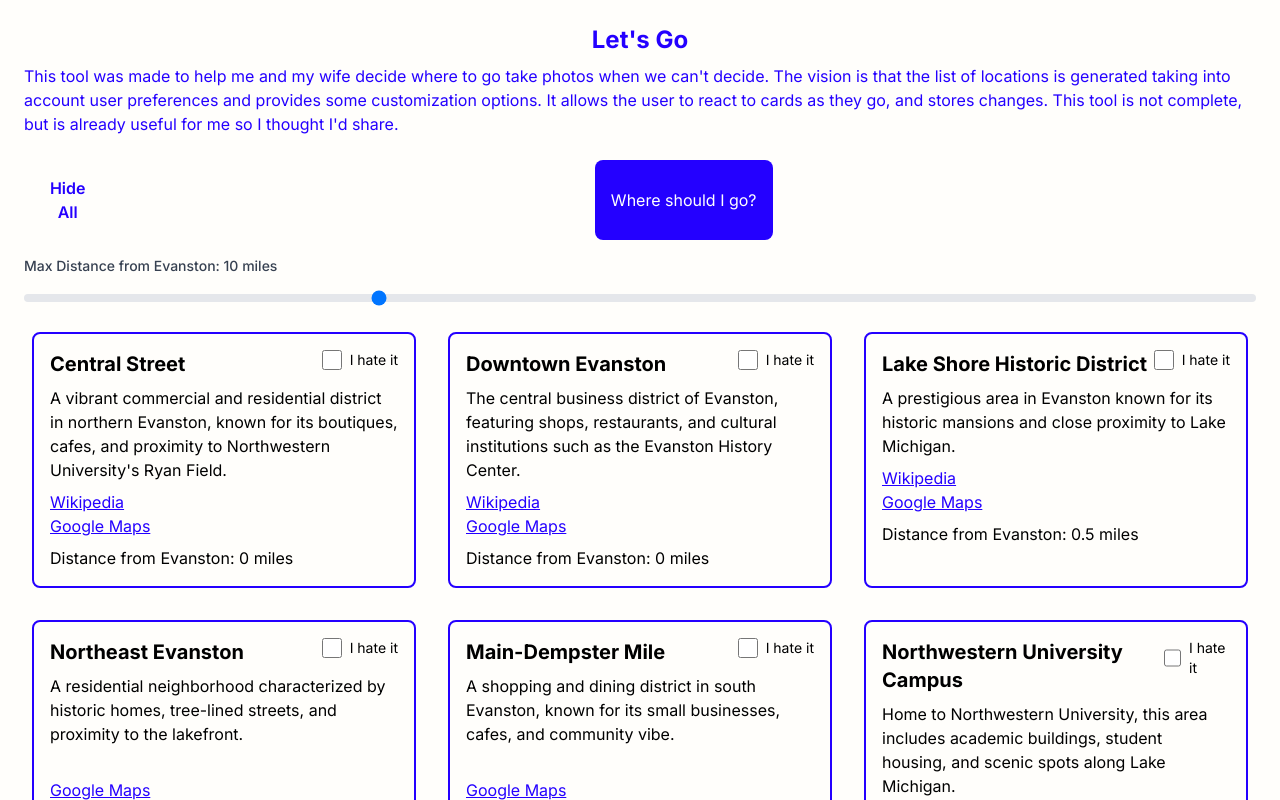
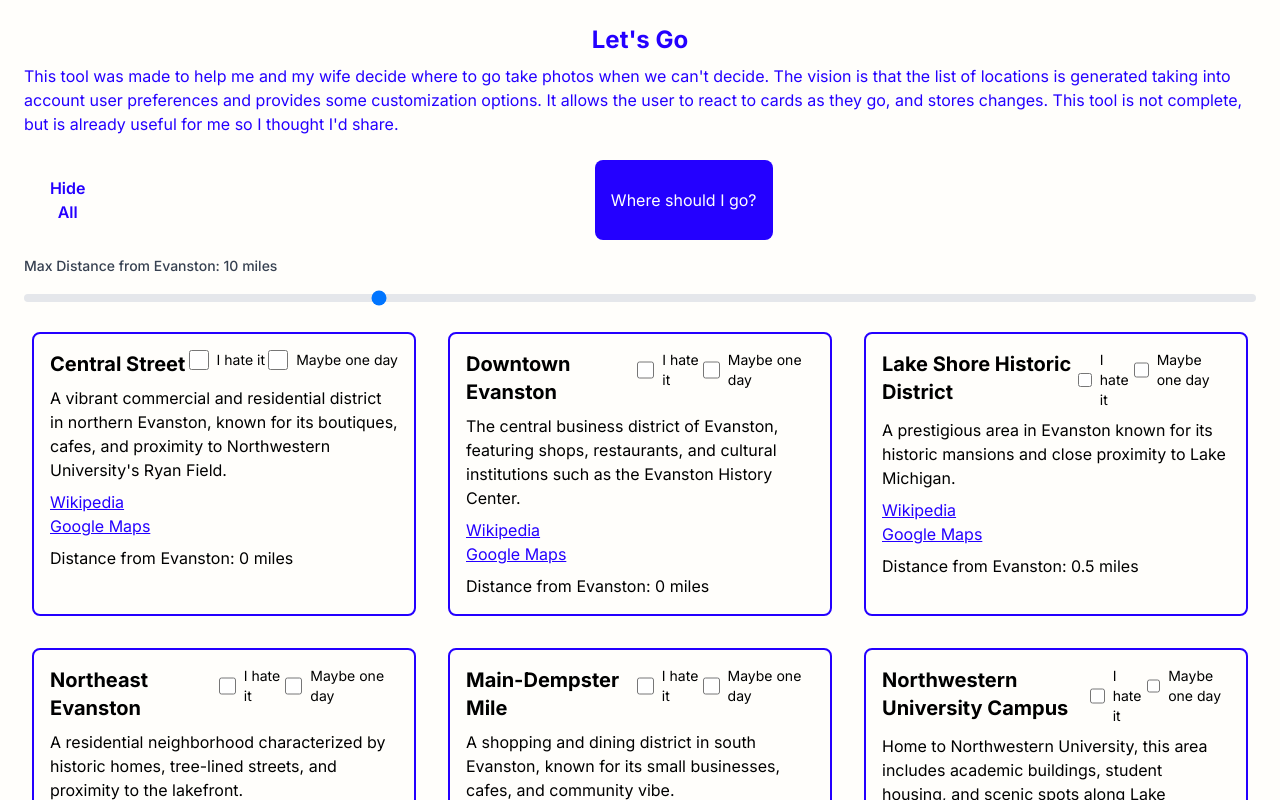
Before and after one commit to chedgo/home, a Next.js app: page /lets-go in a window 1280 px wide. Both pictures are taken after a click on the button "Show All". Shown: the top 800 px of the page. Built offline with nearby package versions, Linux system fonts and the light colour scheme; a web font is replaced by a local one.

Commit message:
add snooze feature

```diff
--- a/src/app/lets-go/page.tsx
+++ b/src/app/lets-go/page.tsx
@@ -1,5 +1,5 @@
 'use client';
-import { useState, useCallback } from 'react';
+import { useState, useCallback, useEffect, useMemo, useRef } from 'react';
 import locations from '../chicago_neighborhoods.json';
 import useLocalStorage from '../../hooks/useLocalStorage';
 
@@ -9,31 +9,70 @@ type Location = {
   wikipedia_link?: string | null;
   google_maps_link?: string;
   distance_from_evanston: number;
+  snoozedUntil?: number;
 };
-
 
 function LocationCard({
   location,
   onHide,
+  onSnooze,
+  isHidden,
 }: {
   location: Location;
   onHide: (name: string) => void;
+  onSnooze: (name: string) => void;
+  isHidden: boolean;
 }) {
+  const [mounted, setMounted] = useState(false);
+  const [localIsHidden, setLocalIsHidden] = useState(isHidden);
+
+  useEffect(() => {
+    setMounted(true);
+    setLocalIsHidden(isHidden);
+  }, [isHidden]);
+
+  const handleHideChange = () => {
+    setLocalIsHidden(!localIsHidden);
+    onHide(location.name);
+  };
+
+  const isSnoozed = useMemo(() => {
+    return mounted && location.snoozedUntil !== undefined && location.snoozedUntil > Date.now();
+  }, [mounted, location.snoozedUntil]);
+
+  const snoozedUntilDate = useMemo(() => {
+    if (isSnoozed && location.snoozedUntil) {
+      return new Date(location.snoozedUntil).toLocaleDateString();
+    }
+    return null;
+  }, [isSnoozed, location.snoozedUntil]);
+
   return (
     <div className="border-2 border-primary p-4 m-2 rounded-lg transition-shadow duration-300">
       <div className="flex justify-between items-start mb-2">
         <h2 className="text-xl font-bold">{location.name}</h2>
-        <label
-          className="flex items-center"
-          title="Never show again"
-        >
+        {mounted && (
+          <>
+            <label className="flex items-center" title="Never show again">
               <input
                 type="checkbox"
                 className="form-checkbox h-5 w-5 text-primary"
-            onChange={() => onHide(location.name)}
+                onChange={handleHideChange}
+                checked={localIsHidden}
               />
               <span className="ml-2 text-sm">I hate it</span>
             </label>
+            <label className="flex items-center" title="Snooze for 3 months">
+              <input
+                type="checkbox"
+                className="form-checkbox h-5 w-5 text-secondary"
+                onChange={() => onSnooze(location.name)}
+                checked={isSnoozed}
+              />
+              <span className="ml-2 text-sm">Maybe one day</span>
+            </label>
+          </>
+        )}
       </div>
       <p className="mb-2">{location.description}</p>
       {location.wikipedia_link && (
@@ -58,6 +97,11 @@ function LocationCard({
       <p className="mt-2">
         Distance from Evanston: {location.distance_from_evanston || 0} miles
       </p>
+      {isSnoozed && snoozedUntilDate && (
+        <p className="mt-2 text-sm text-gray-500">
+          Snoozed until: {snoozedUntilDate}
+        </p>
+      )}
     </div>
   );
 }
@@ -78,31 +122,110 @@ export default function Playground() {
   };
   const [locationPreferences, setLocationPreferences] = useLocalStorage(
     'locationPreferences',
-    { hidden: [] }
+    { hidden: [], snoozed: {} }
   );
-  const filteredLocations: Location[] = locations.filter(
-    (location: Location) => {
+  const [isClient, setIsClient] = useState(false);
+
+  useEffect(() => {
+    setIsClient(true);
+  }, []);
+
+  const getLocationWithSnoozedUntil = useCallback((location: Location) => {
+    const snoozedUntil = locationPreferences.snoozed[location.name];
+    return {
+      ...location,
+      snoozedUntil: snoozedUntil ? Number(snoozedUntil) : undefined,
+    };
+  }, [locationPreferences.snoozed]);
+
+  const filteredLocations = useMemo(() => {
+    if (!isClient) return [];
+    return locations.filter((location: Location) => {
       const distanceIsInRange = location.distance_from_evanston <= maxDistance;
       const isHidden = locationPreferences.hidden.includes(location.name);
       return distanceIsInRange && !isHidden;
-    }
-  );
+    }).map(getLocationWithSnoozedUntil);
+  }, [maxDistance, locationPreferences, isClient, getLocationWithSnoozedUntil]);
+
+  const isLocationSnoozed = useCallback((location: Location) => {
+    const snoozedUntil = locationPreferences.snoozed[location.name];
+    return snoozedUntil && Number(snoozedUntil) > Date.now();
+  }, [locationPreferences.snoozed]);
+
+  const hiddenLocations = useMemo(() => {
+    if (!isClient) return [];
+    return locations
+      .filter((location: Location) =>
+        locationPreferences.hidden.includes(location.name) || isLocationSnoozed(location)
+      )
+      .map(getLocationWithSnoozedUntil);
+  }, [locationPreferences.hidden, locationPreferences.snoozed, isClient, getLocationWithSnoozedUntil, isLocationSnoozed]);
 
   const handleHideLocation = useCallback(
     (name: string) => {
-      setLocationPreferences((prev: { hidden: string[] }) => ({
+      setLocationPreferences(
+        (prev: { hidden: string[]; snoozed: Record<string, number> }) => {
+          const isCurrentlyHidden = prev.hidden.includes(name);
+          const updatedHidden = isCurrentlyHidden
+            ? prev.hidden.filter((loc) => loc !== name)
+            : [...prev.hidden, name];
+          return {
             ...prev,
-        hidden: prev.hidden.includes(name)
-          ? prev.hidden.filter((loc: string) => loc !== name)
-          : [...prev.hidden, name],
-      }));
+            hidden: updatedHidden,
+          };
+        }
+      );
     },
     [setLocationPreferences]
   );
 
-  const hiddenLocations: Location[] = locations.filter((location: Location) =>
-    locationPreferences.hidden.includes(location.name)
+  const handleSnoozeLocation = useCallback(
+    (name: string) => {
+      setLocationPreferences(
+        (prev: { hidden: string[]; snoozed: Record<string, number> }) => {
+          const now = Date.now();
+          const threeMonthsFromNow = now + 90 * 24 * 60 * 60 * 1000;
+          return {
+            ...prev,
+            snoozed: {
+              ...prev.snoozed,
+              [name]:
+                prev.snoozed[name] && prev.snoozed[name] > now
+                  ? undefined
+                  : threeMonthsFromNow,
+            },
+          };
+        }
       );
+    },
+    [setLocationPreferences]
+  );
+
+  useEffect(() => {
+    // Remove expired snoozes
+    const now = Date.now();
+    const updatedSnoozed = Object.fromEntries(
+      Object.entries(locationPreferences.snoozed).filter(
+        ([_, value]) => typeof value === 'number' && value > now
+      )
+    );
+    if (
+      JSON.stringify(updatedSnoozed) !==
+      JSON.stringify(locationPreferences.snoozed)
+    ) {
+      setLocationPreferences(
+        (prev: { hidden: string[]; snoozed: Record<string, number> }) => ({
+          ...prev,
+          snoozed: updatedSnoozed,
+        })
+      );
+    }
+  }, [locationPreferences.snoozed, setLocationPreferences]);
+
+  const hiddenLocationsRef = useRef(hiddenLocations);
+  useEffect(() => {
+    hiddenLocationsRef.current = hiddenLocations;
+  }, [hiddenLocations]);
 
   return (
     <div className="p-6 w-full">
@@ -159,6 +282,8 @@ export default function Playground() {
               key={index}
               location={location}
               onHide={handleHideLocation}
+              onSnooze={handleSnoozeLocation}
+              isHidden={locationPreferences.hidden.includes(location.name)}
             />
           ))}
         </div>
@@ -167,8 +292,10 @@ export default function Playground() {
         <div className="mt-4">
           <LocationCard
             key={randomLocation.name}
-            location={randomLocation}
+            location={getLocationWithSnoozedUntil(randomLocation)}
             onHide={handleHideLocation}
+            onSnooze={handleSnoozeLocation}
+            isHidden={false}
           />
         </div>
       )}
@@ -177,19 +304,21 @@ export default function Playground() {
           className="rounded-lg p-4 text-primary font-semibold"
           onClick={() => setShowHiddenCards(!showHiddenCards)}
         >
-          {showHiddenCards ? 'Hide' : 'Show'} Hidden Locations (
-          {hiddenLocations.length})
+          {showHiddenCards ? 'Hide' : 'Show'} Hidden and Snoozed Locations
+          {isClient && ` (${hiddenLocations.length})`}
         </button>
 
         {showHiddenCards && hiddenLocations.length > 0 && (
           <div className="mt-4">
-            <h2 className="text-xl font-bold mb-4">Hidden Locations</h2>
+            <h2 className="text-xl font-bold mb-4">Hidden and Snoozed Locations</h2>
             <div className="grid grid-cols-1 md:grid-cols-2 lg:grid-cols-3 gap-4">
               {hiddenLocations.map((location, index) => (
                 <LocationCard
                   key={index}
                   location={location}
                   onHide={handleHideLocation}
+                  onSnooze={handleSnoozeLocation}
+                  isHidden={locationPreferences.hidden.includes(location.name)}
                 />
               ))}
             </div>
--- a/src/hooks/useLocalStorage.js
+++ b/src/hooks/useLocalStorage.js
@@ -1,31 +1,47 @@
-import { useState, useEffect } from 'react';
+import { useState, useEffect, useCallback, useRef } from 'react';
 
 const useLocalStorage = (key, initialValue) => {
-  const [state, setState] = useState(initialValue);
+  // Initialize state with value from localStorage or initialValue
+  const [state, setState] = useState(() => {
+    try {
+      const item = window.localStorage.getItem(key);
+      return item ? JSON.parse(item) : initialValue;
+    } catch (error) {
+      return initialValue;
+    }
+  });
 
-  useEffect(() => {
-    // Initialize state from localStorage
-    const valueInLocalStorage = window.localStorage.getItem(key);
-    if (valueInLocalStorage) {
-      setState(JSON.parse(valueInLocalStorage));
+  // Ref to track if we've just set a new value
+  const isNewValueRef = useRef(false);
+
+  // Function to update state and localStorage
+  const setValue = useCallback((value) => {
+    try {
+      // Allow value to be a function for previous state-based updates
+      const valueToStore = value instanceof Function ? value(state) : value;
+      setState(valueToStore);
+      window.localStorage.setItem(key, JSON.stringify(valueToStore));
+      isNewValueRef.current = true; // Mark that we've just set a new value
+    } catch (error) {
+      console.error('Error storing in localStorage:', error);
     }
-
-    // Set up localStorage update
-    const updateLocalStorage = () => {
-      window.localStorage.setItem(key, JSON.stringify(state));
-    };
-    updateLocalStorage();
-
-    // Add event listener for storage changes
-    window.addEventListener('storage', updateLocalStorage);
-
-    // Clean up
-    return () => {
-      window.removeEventListener('storage', updateLocalStorage);
-    };
   }, [key, state]);
 
-  return [state, setState];
+  // Effect to sync state with other tabs/windows
+  useEffect(() => {
+    const handleStorageChange = (event) => {
+      if (event.key === key && !isNewValueRef.current) {
+        // Only update if the change was from another tab/window
+        setState(JSON.parse(event.newValue));
+      }
+      isNewValueRef.current = false; // Reset the flag
+    };
+
+    window.addEventListener('storage', handleStorageChange);
+    return () => window.removeEventListener('storage', handleStorageChange);
+  }, [key]);
+
+  return [state, setValue];
 };
 
 export default useLocalStorage;
```
Lines whose indentation alone changed are shown as unchanged.
